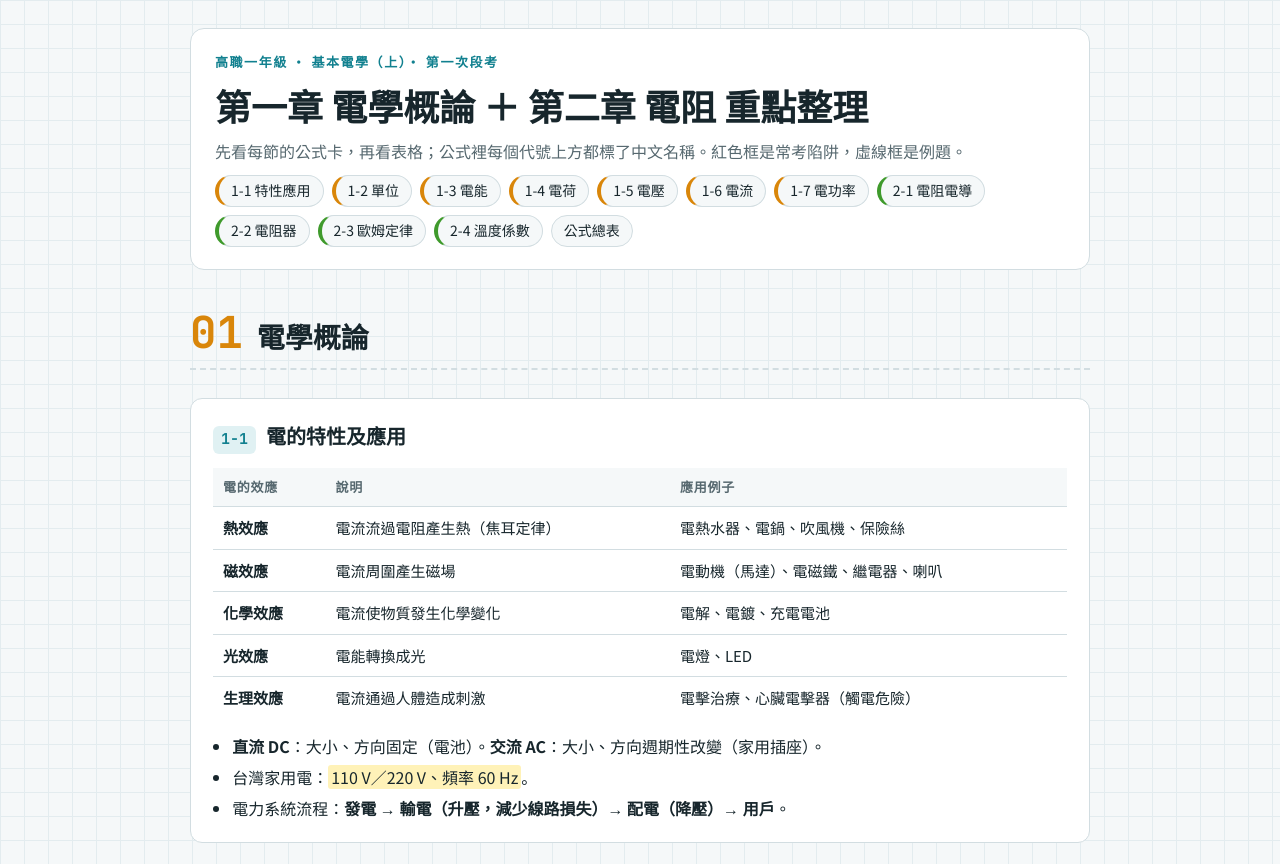
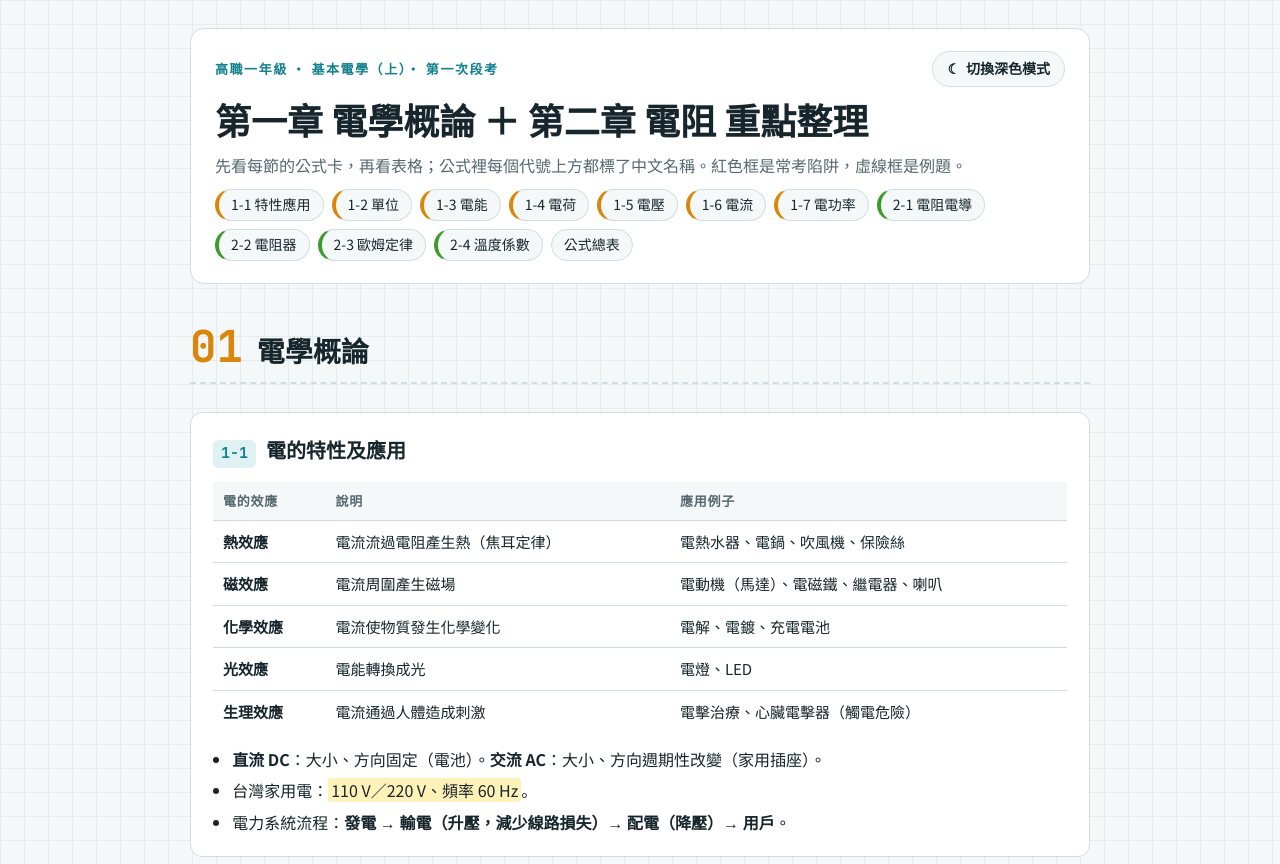
Before and after one commit to chou100327-source/basic-electricity, a plain HTML site: page index.html in a window 1280 px wide. Shown: the top 864 px of the page. Drawn offline with Linux system fonts and the light colour scheme.

Commit message:
Add light/dark mode toggle
Co-Authored-By: Claude Opus 5.5 <noreply@anthropic.com>

```diff
--- a/index.html
+++ b/index.html
@@ -121,6 +121,12 @@ footer { color: var(--muted); font-size: 13px; text-align: center; }
   th, td { padding: 7px 7px; }
   td:first-child { white-space: normal; }
 }
+
+.toprow { display: flex; justify-content: space-between; align-items: center; gap: 12px; flex-wrap: wrap; }
+.theme-btn { font: inherit; font-size: 14px; font-weight: 700; color: var(--fg); background: var(--bg); border: 1px solid var(--line); border-radius: 999px; padding: 5px 14px; cursor: pointer; display: inline-flex; gap: 6px; align-items: center; }
+.theme-btn:hover { border-color: var(--muted); }
+.theme-btn:focus-visible { outline: 2px solid var(--muted); outline-offset: 2px; }
+@media print { .theme-btn { display: none !important; } }
 </style>
 <style>html{-webkit-text-size-adjust:100%}body{margin:0}img{max-width:100%}[hidden]{display:none!important}</style>
 </head>
@@ -129,7 +135,7 @@ footer { color: var(--muted); font-size: 13px; text-align: center; }
 <div class="wrap">
 
 <header class="top">
-  <div class="eyebrow">高職一年級 · 基本電學（上）· 第一次段考</div>
+  <div class="toprow"><div class="eyebrow">高職一年級 · 基本電學（上）· 第一次段考</div><button type="button" class="theme-btn" id="themeBtn">切換深色模式</button></div>
   <h1>第一章 電學概論 ＋ 第二章 電阻 重點整理</h1>
   <p>先看每節的公式卡，再看表格；公式裡每個代號上方都標了中文名稱。紅色框是常考陷阱，虛線框是例題。</p>
   <nav class="toc" aria-label="目錄">
@@ -507,5 +513,28 @@ footer { color: var(--muted); font-size: 13px; text-align: center; }
 })();
 </script>
 
+
+<script>
+(function () {
+  var KEY = "study-theme", root = document.documentElement, btn = document.getElementById("themeBtn");
+  var mq = window.matchMedia ? window.matchMedia("(prefers-color-scheme: dark)") : null;
+  try { var saved = localStorage.getItem(KEY); if (saved === "dark" || saved === "light") root.setAttribute("data-theme", saved); } catch (e) {}
+  function current() { var t = root.getAttribute("data-theme"); return t || (mq && mq.matches ? "dark" : "light"); }
+  function label() {
+    var dark = current() === "dark";
+    btn.innerHTML = dark ? "<span aria-hidden=\"true\">☀</span> 切換淺色模式" : "<span aria-hidden=\"true\">☾</span> 切換深色模式";
+    btn.setAttribute("aria-label", dark ? "切換成淺色模式" : "切換成深色模式");
+  }
+  btn.addEventListener("click", function () {
+    var next = current() === "dark" ? "light" : "dark";
+    root.setAttribute("data-theme", next);
+    try { localStorage.setItem(KEY, next); } catch (e) {}
+    label();
+  });
+  if (mq && mq.addEventListener) mq.addEventListener("change", label);
+  new MutationObserver(label).observe(root, { attributes: true, attributeFilter: ["data-theme"] });
+  label();
+})();
+</script>
 </body>
 </html>
```
